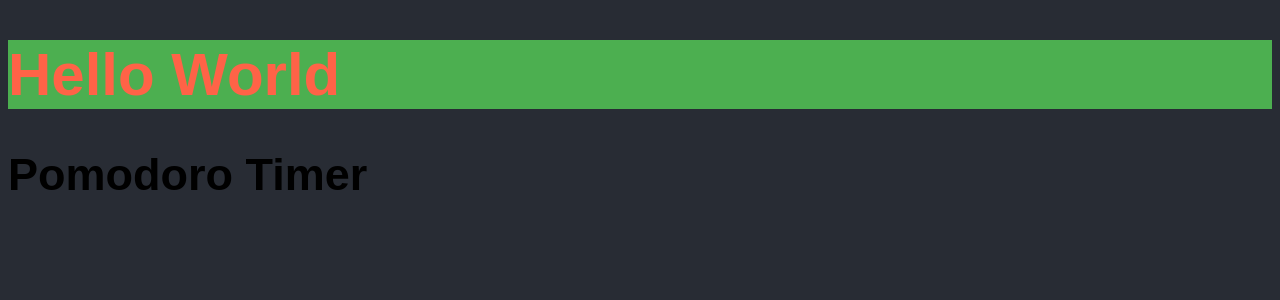
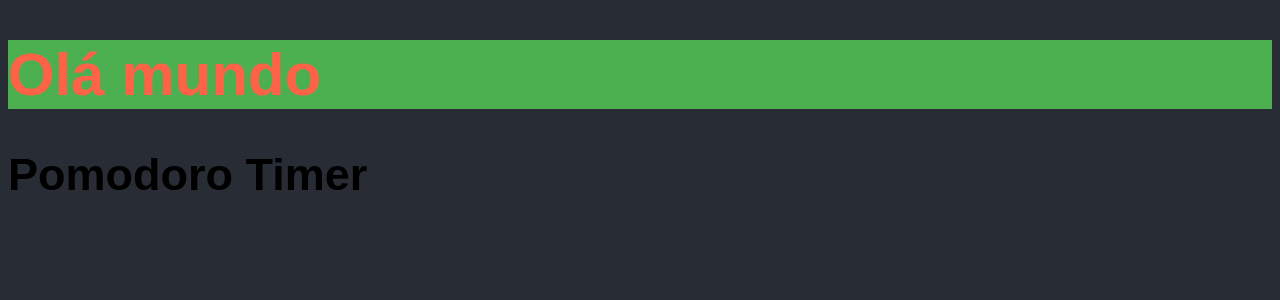
Before and after one commit to rafaelsslemes/pomodoro, a Preact app: page / in a window 1280 px wide. Shown: the top 300 px of the page. Built offline with nearby package versions, Linux system fonts and the light colour scheme.

Commit message:
refactor: Add component properties

```diff
--- a/src/App.tsx
+++ b/src/App.tsx
@@ -3,7 +3,7 @@ import { Heading } from "./components/Heading";
 export function App() {
   return (
     <>
-      <Heading />
+      <Heading text="Pomodoro Timer">Olá mundo</Heading>
     </>
   );
 }
--- a/src/components/Heading.tsx
+++ b/src/components/Heading.tsx
@@ -1,10 +1,10 @@
 import styles from "./Heading.module.css";
 
-export function Heading() {
+export function Heading(props: { children: string; text: string }) {
   return (
     <>
-      <h1 className={styles.heading}> Hello World </h1>
-      <h2> Pomodoro Timer</h2>
+      <h1 className={styles.heading}> {props.children} </h1>
+      <h2>{props.text}</h2>
     </>
   );
 }
```
